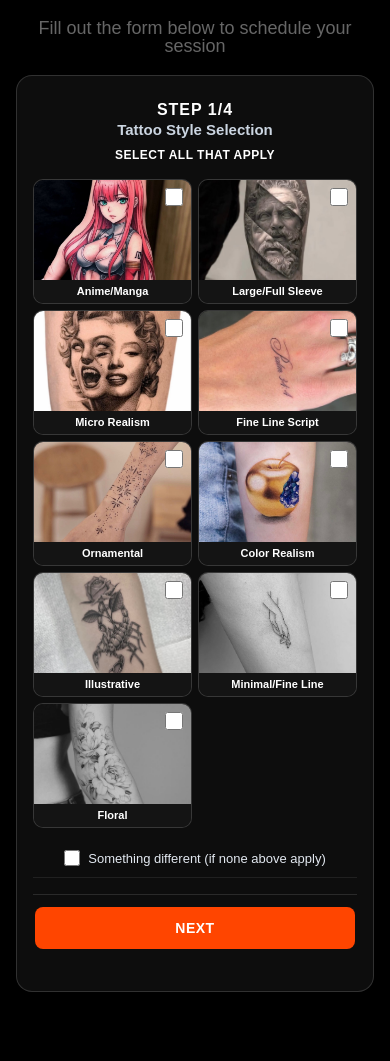
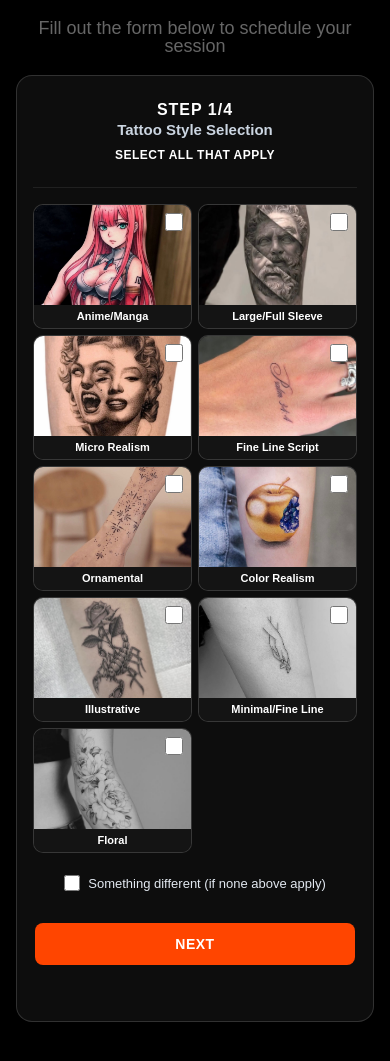
Before and after one commit to aqibjavaidabbasi/pandatattoo-html, a PHP site: the page made by booking.php in a window 390 px wide. Shown: the part 205-1266 px from the top of the page. Run offline with PHP 8.4, Linux system fonts and the light colour scheme; some libraries are stand-ins or nearby versions.

Commit message:
Refactor booking modal layout and styles for improved user experience

```diff
--- a/inc/booking-modal.php
+++ b/inc/booking-modal.php
@@ -354,6 +354,7 @@ if (empty($modal_artists)) {
                                     <h2 class="pt-step-title">Step 1/4</h2>
                                     <p class="pt-step-description">Tattoo Style Selection</p>
                                     <p class="pt-step-instruction">SELECT ALL THAT APPLY</p>
+                                </div>
 
                                     <!-- 3x3 Grid -->
                                     <div class="pt-style-grid">
@@ -427,7 +428,6 @@ if (empty($modal_artists)) {
                                             x-model="somethingDifferent">
                                         <span>Something different (if none above apply)</span>
                                     </label>
-                                </div>
 
                                 <div class="pt-form-actions pt-form-actions-centered">
                                     <button type="button" @click="if(validateStep('step1')) step = 2"
@@ -539,6 +539,7 @@ if (empty($modal_artists)) {
                                 <div class="pt-step-header">
                                     <h2 class="pt-step-title">Step 2/4</h2>
                                     <p class="pt-step-description">Where do you want it?</p>
+                                </div>
 
                                     <!-- Interactive Body Map -->
                                     <div x-show="selectedGender" class="pt-body-map-section">
@@ -1282,7 +1283,6 @@ if (empty($modal_artists)) {
                                         </div>
                                     </div>
 
-                                </div>
                                 <div class="pt-form-actions" x-show="!isImageView">
                                     <button type="button" @click="step = 1"
                                         class="pt-btn pt-btn-secondary">BACK</button>
@@ -1558,7 +1558,7 @@ if (empty($modal_artists)) {
         overflow-x: hidden !important;
         -webkit-overflow-scrolling: touch !important;
         min-height: 0 !important;
-        padding: 24px 20px 16px !important;
+        padding: 24px 20px 0 !important;
         box-sizing: border-box !important;
     }
 
@@ -2418,14 +2418,19 @@ if (empty($modal_artists)) {
         margin-top: auto !important;
         position: sticky !important;
         bottom: 0 !important;
-        background: #0d0d0d !important;
-        border-top: 1px solid rgba(255, 255, 255, 0.12) !important;
+        /* soft fade instead of a hard rule, so scrolling content dissolves into the footer */
+        background: linear-gradient(180deg,
+            rgba(13, 13, 13, 0) 0,
+            rgba(13, 13, 13, 0.85) 22px,
+            #0d0d0d 36px,
+            #0d0d0d 100%) !important;
+        border-top: none !important;
         z-index: 30 !important;
         display: flex;
         justify-content: space-between !important;
         gap: 12px !important;
         width: 100% !important;
-        padding: 16px 0 4px !important;
+        padding: 40px 0 20px !important;
         box-sizing: border-box !important;
         flex-shrink: 0 !important;
     }
@@ -2551,7 +2556,7 @@ if (empty($modal_artists)) {
 
         .pt-form-fields,
         .pt-form-fields-step1 {
-            padding: 20px 16px 12px !important;
+            padding: 20px 16px 0 !important;
         }
 
         /* Style grid becomes 2 columns on mobile/tablet */
@@ -2577,7 +2582,7 @@ if (empty($modal_artists)) {
         display: none !important;
     }
     .pt-form-actions {
-            padding: 12px 0 2px !important;
+            padding: 32px 0 16px !important;
             margin-top: auto !important;
         }
     }
```
